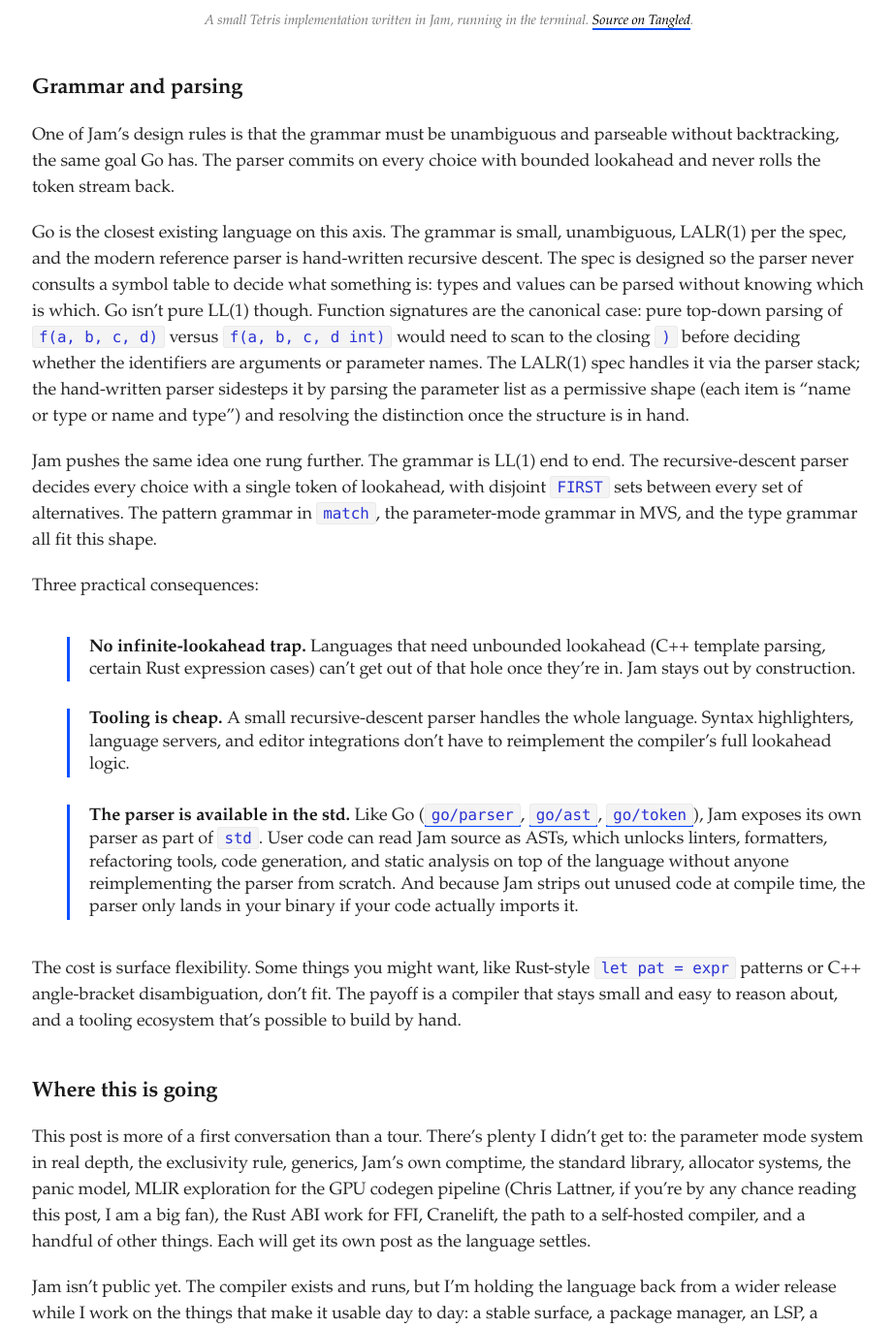
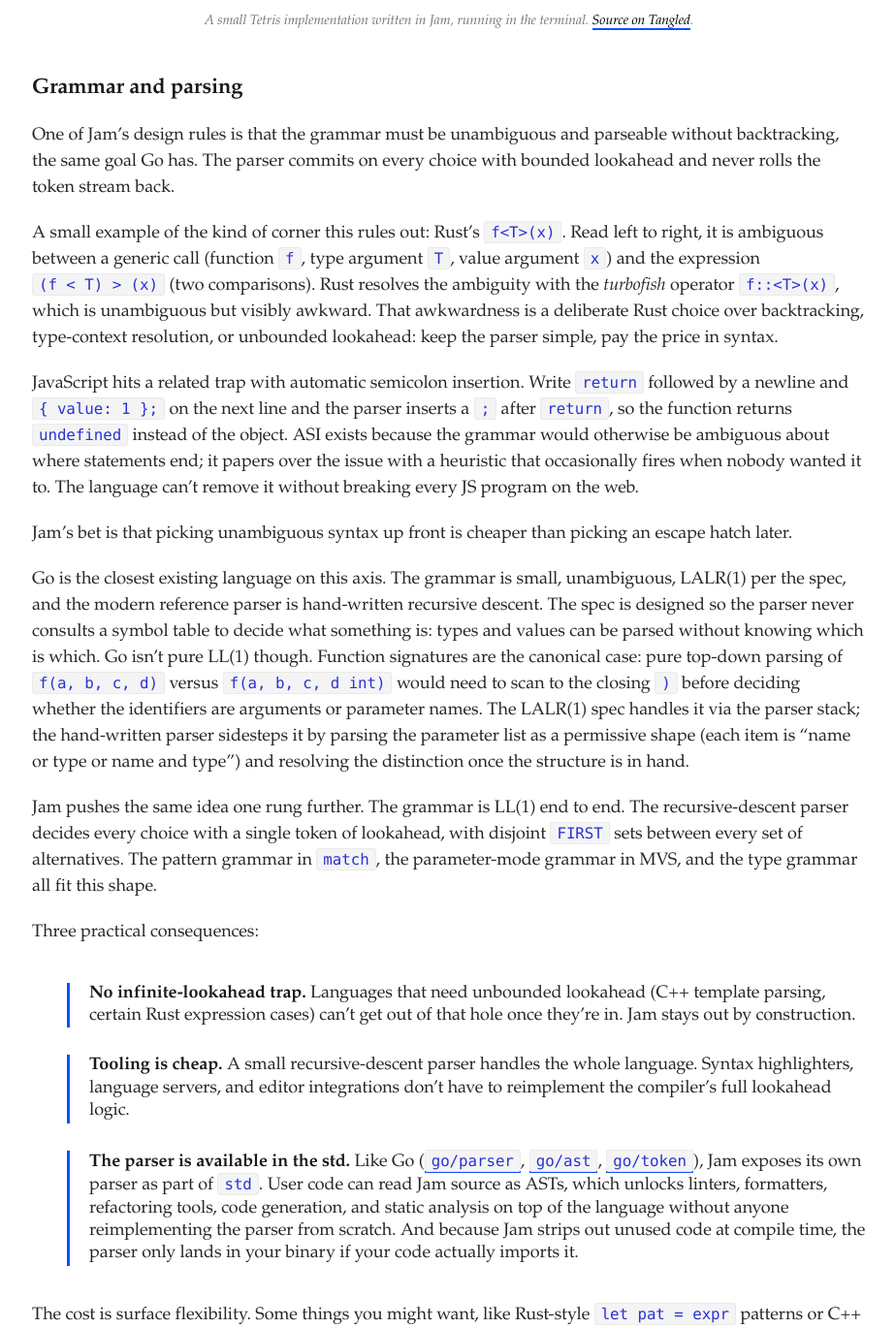
Before and after one commit to raphamorim/raphamorim.github.com, a Jekyll site: the page built from _posts/2026-05-20-jam-programming-language.md, in a window 1280 px wide and 1400 px high, scrolled down 11638 px, cut to the strip 30-1400 px from the top of the window. Shown: the whole strip at 97% size, without its empty margins (177-1100 px from the left). Built offline with Jekyll 4.4.1, drawn with Linux system fonts in a browser that asks for light colours; some of the changed text lies outside the part shown.

Commit message:
change plan

```diff
--- a/_posts/2026-05-20-jam-programming-language.md
+++ b/_posts/2026-05-20-jam-programming-language.md
@@ -346,6 +346,12 @@
 
 One of Jam's design rules is that the grammar must be unambiguous and parseable without backtracking, the same goal Go has. The parser commits on every choice with bounded lookahead and never rolls the token stream back.
 
+A small example of the kind of corner this rules out: Rust's `f<T>(x)`. Read left to right, it is ambiguous between a generic call (function `f`, type argument `T`, value argument `x`) and the expression `(f < T) > (x)` (two comparisons). Rust resolves the ambiguity with the *turbofish* operator `f::<T>(x)`, which is unambiguous but visibly awkward. That awkwardness is a deliberate Rust choice over backtracking, type-context resolution, or unbounded lookahead: keep the parser simple, pay the price in syntax.
+
+JavaScript hits a related trap with automatic semicolon insertion. Write `return` followed by a newline and `{ value: 1 };` on the next line and the parser inserts a `;` after `return`, so the function returns `undefined` instead of the object. ASI exists because the grammar would otherwise be ambiguous about where statements end; it papers over the issue with a heuristic that occasionally fires when nobody wanted it to. The language can't remove it without breaking every JS program on the web.
+
+Jam's bet is that picking unambiguous syntax up front is cheaper than picking an escape hatch later.
+
 Go is the closest existing language on this axis. The grammar is small, unambiguous, LALR(1) per the spec, and the modern reference parser is hand-written recursive descent. The spec is designed so the parser never consults a symbol table to decide what something is: types and values can be parsed without knowing which is which. Go isn't pure LL(1) though. Function signatures are the canonical case: pure top-down parsing of `f(a, b, c, d)` versus `f(a, b, c, d int)` would need to scan to the closing `)` before deciding whether the identifiers are arguments or parameter names. The LALR(1) spec handles it via the parser stack; the hand-written parser sidesteps it by parsing the parameter list as a permissive shape (each item is "name or type or name and type") and resolving the distinction once the structure is in hand.
 
 Jam pushes the same idea one rung further. The grammar is LL(1) end to end. The recursive-descent parser decides every choice with a single token of lookahead, with disjoint `FIRST` sets between every set of alternatives. The pattern grammar in `match`, the parameter-mode grammar in MVS, and the type grammar all fit this shape.
@@ -364,7 +370,7 @@
 
 Jam isn't public yet. The compiler exists and runs, but I'm holding the language back from a wider release while I work on the things that make it usable day to day: a stable surface, a package manager, an LSP, a formatter, the rest of the tooling you only notice when it isn't there. Shipping a language without that is shipping a sharp edge, and I'd rather take the time.
 
-Realistically, this beta phase is one to two years. I don't want to open-source a language at the scale Jam already is and then become the bottleneck for everyone who hits a sharp edge. Right now it's gone out to a small group of users, and I'll keep widening the circle as the tooling catches up. Jam will be open source. There's no question about that. I just don't want to open it before it has been through real production use and can stand on its own.
+The plan for when to open source: once Jam has been used to build 108 distinct projects. Suikoden 2 is my favorite game, and the number 108 comes from there (the 108 Stars of Destiny you recruit through the story). It's an arbitrary milestone, but I like it. Right now it has gone out to a small group of users, and I'll keep widening the circle as the tooling catches up. Jam will be open source. There's no question about that. I just don't want to open it before it has been through enough real use to stand on its own.
 
 If you want to kick the tires early, there's a beta list at [jamlang.org](https://jamlang.org/). More updates as the next pieces land.
 
```
